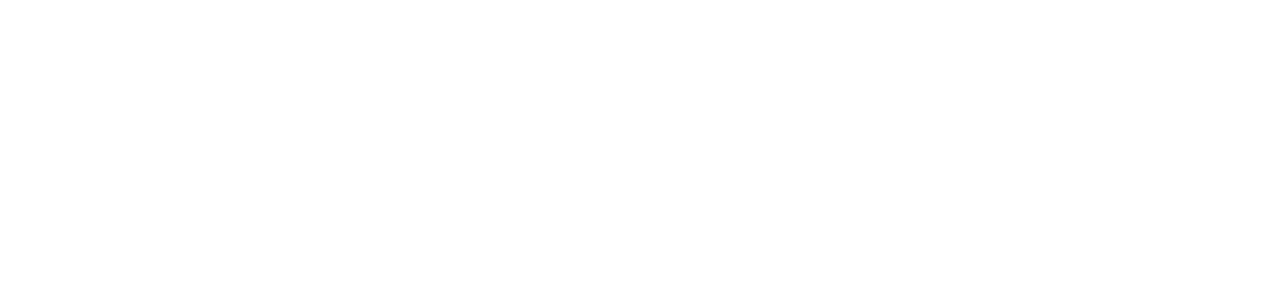
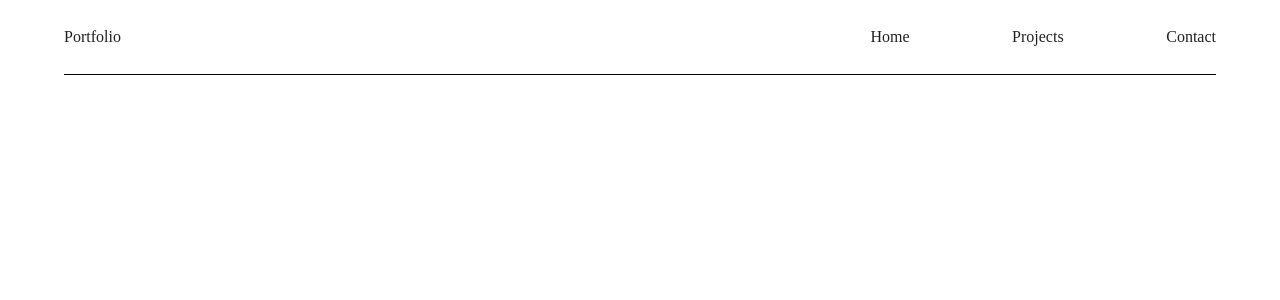
Before and after one commit to vickyfrosties/Portfolio, a React (Vite) app: page / in a window 1280 px wide. Shown: the top 300 px of the page. Built offline with nearby package versions, Linux system fonts and the light colour scheme.

Commit message:
Header component

```diff
--- a/src/App.css
+++ b/src/App.css
@@ -1,7 +1,9 @@
+@import url("variables.css");
+
 #root {
-  max-width: 1280px;
+  max-width: 90%;
   max-height: 100vh;
-  margin: 0 auto;
+  margin: auto;
   padding: 0;
   box-sizing: border-box;
 }
@@ -24,6 +26,24 @@ body {
   width: 100%;
   height: 100vh;
   line-height: 1.5;
+
+  .header-container {
+    font-family: var(--text-content);
+    border-bottom: 1px solid black;
+    width: 100%;
+    height: 75px;
+    display: flex;
+    align-items: center;
+    justify-content: space-between;
+
+    .inheader-container {
+      width: 30%;
+      height: 75px;
+      display: flex;
+      align-items: center;
+      justify-content: space-between;
+    }
+  }
 }
 
 input,
--- a/src/App.jsx
+++ b/src/App.jsx
@@ -1,9 +1,11 @@
 import './App.css';
+import Header from './containers/Header';
 
 function App() {
 
   return (
     <>
+      <Header></Header>
     </>
   );
 }
--- /dev/null
+++ b/src/Containers/Header.jsx
@@ -0,0 +1,20 @@
+import "/Users/s.mhalla/Desktop/Portfolio/src/App.css";
+import "../variables.css";
+
+const Header = () => {
+
+    return (
+        <>
+            <ul className="header-container">
+                <li>Portfolio</li>
+                <div className="inheader-container">
+                    <li>Home</li>
+                    <li>Projects</li>
+                    <li>Contact</li>
+                </div>
+            </ul>
+        </>
+    );
+};
+
+export default Header;
--- /dev/null
+++ b/src/variables.css
@@ -0,0 +1,4 @@
+:root {
+    --text-content: "Hind Madurai", serif;
+    --title: "Montserrat", serif;
+}
```
Also changed, not shown: src/Containers/Footer.jsx (added).
